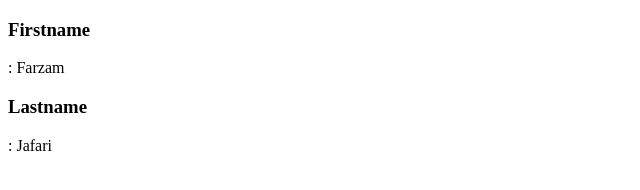
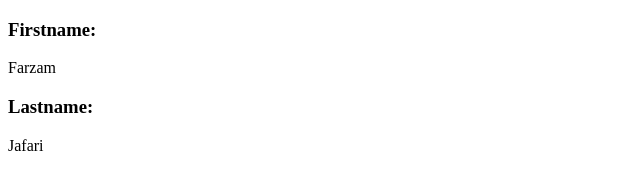
Before and after one commit to AJsd1991/G4-Git-Practice, a plain HTML site: page farzam_jafari.html in a window 1280 px wide. Shown: the full height of the page, 0-640 px from the left. Drawn offline with Linux system fonts and the light colour scheme.

Commit message:
Update farzam_jafari.html

```diff
--- a/farzam_jafari.html
+++ b/farzam_jafari.html
@@ -8,14 +8,14 @@
 </head>
 <body>
     <h3>
-        Firstname
+        Firstname:
     </h3>
-    : Farzam
+     Farzam
     <br>
     <h3>
-        Lastname
+        Lastname:
     </h3>
-    : Jafari
+    Jafari
     <br>
 
 </body>
```
